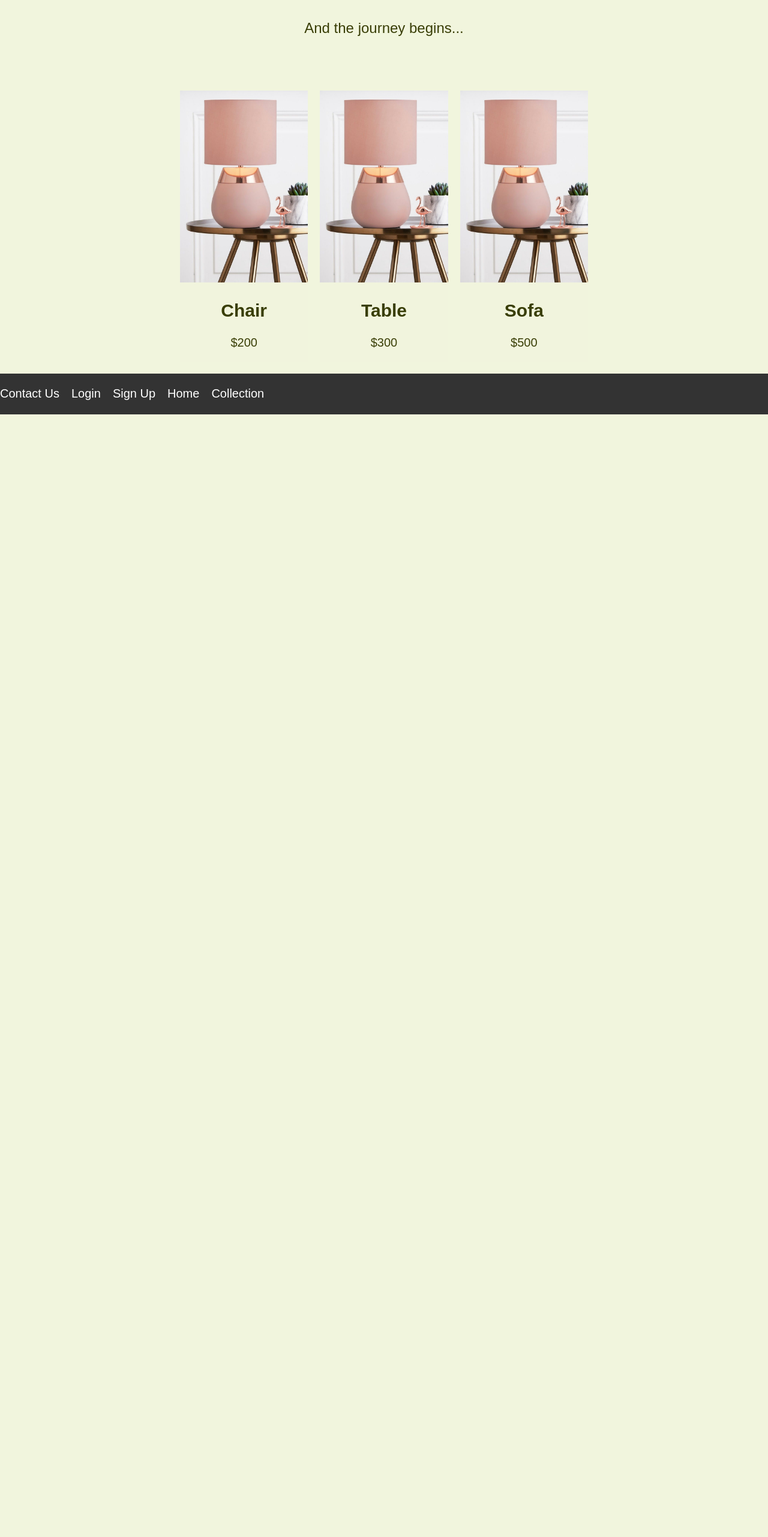
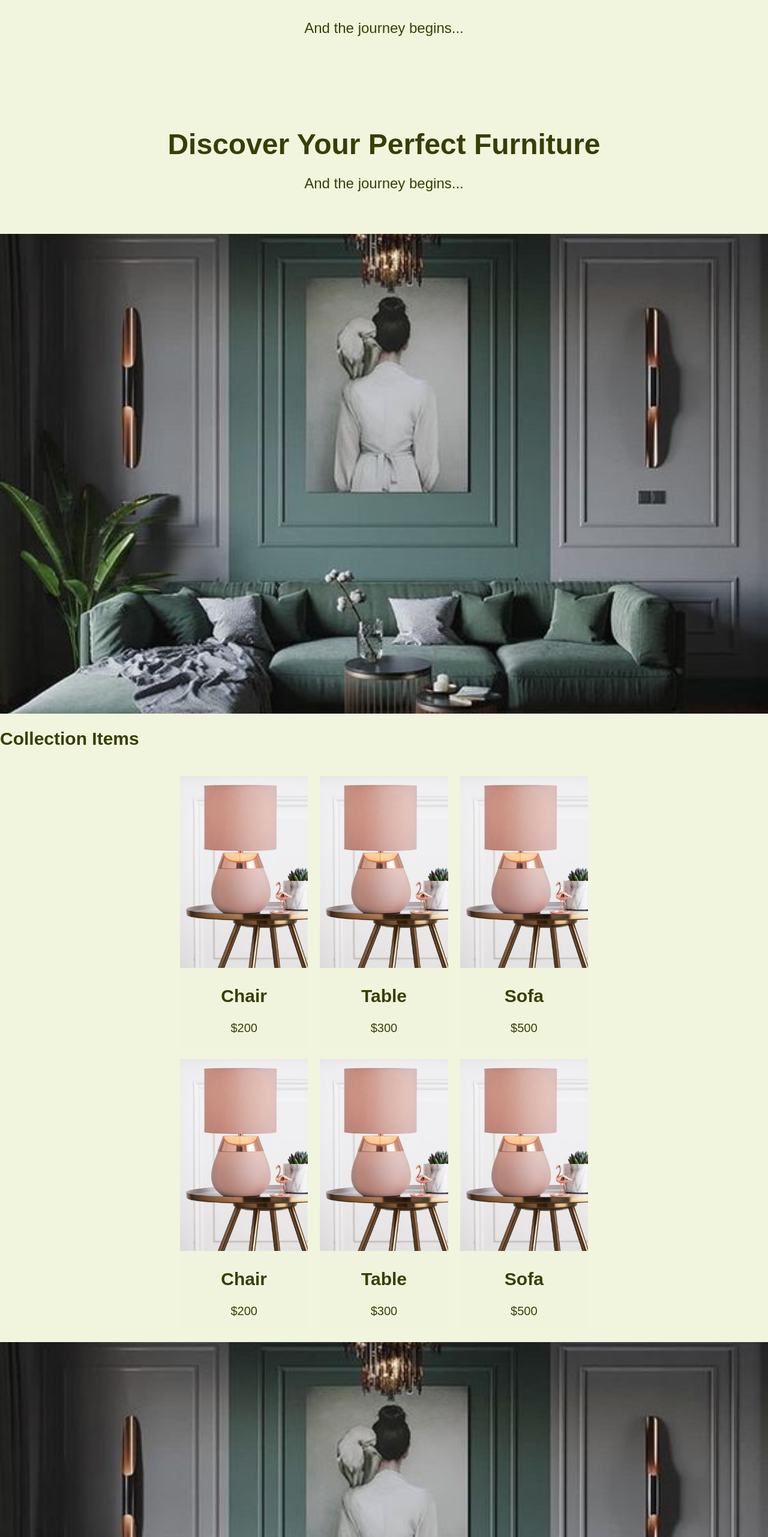
Before and after one commit to rhythm1124/Abode, a React (Create React App) app: page / in a window 1280 px wide. Shown: the part 1023-3586 px from the top of the page at 60% size. Before the commit the page ends 1714 px from the top, so only its background shows below. Built offline with nearby package versions, Linux system fonts and the light colour scheme; the HTML template or start-up script is replaced by a standard one.

Commit message:
Update main.js

```diff
--- a/src/components/main.js
+++ b/src/components/main.js
@@ -12,6 +12,17 @@ function Main() {
           <p>And the journey begins...</p>
         </div>
       </div>
+
+      <div className="main_container">
+        <div className="content">
+          <h1>Discover Your Perfect Furniture</h1>
+          <p>And the journey begins...</p>
+        </div>
+      </div>
+
+      <div className="parallax"></div>
+
+      <h2>Collection Items</h2>
 
       <div className="grid-container">
         <div className="container">
@@ -30,8 +41,25 @@ function Main() {
             <h2>Sofa</h2>
             <p>$500</p>
           </div>
+          <div className="grid-item">
+            <img src={lamp} alt="chairs" className="grid-img" />
+            <h2>Chair</h2>
+            <p>$200</p>
+          </div>
+          <div className="grid-item">
+            <img src={lamp} alt="tables" className="grid-img" />
+            <h2>Table</h2>
+            <p>$300</p>
+          </div>
+          <div className="grid-item">
+            <img src={lamp} alt="sofas" className="grid-img" />
+            <h2>Sofa</h2>
+            <p>$500</p>
+          </div>
         </div>
       </div>
+
+      <div className="parallax"></div>
 
       <footer>
         <div className="footer-container">
```
